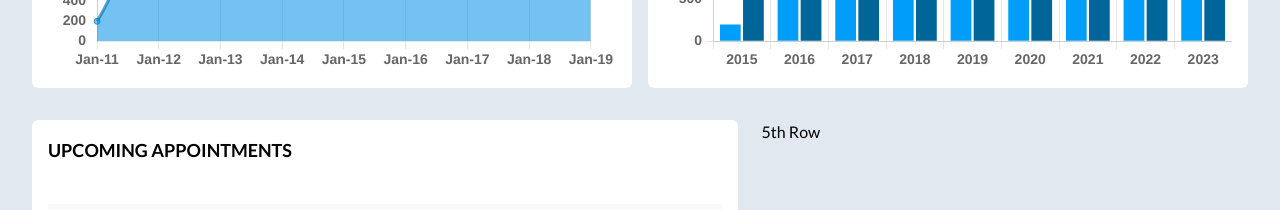
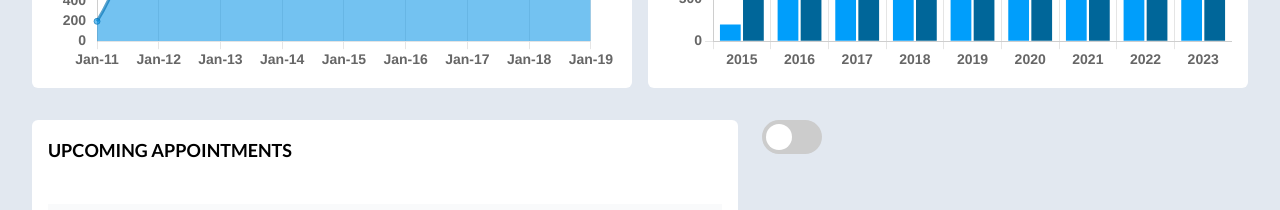
Before and after one commit to T3d4/medboard, a Vue app: page / in a window 1280 px wide. Shown: the part 1520-1730 px from the top of the page. Built offline with nearby package versions, Linux system fonts and the light colour scheme; a web font is replaced by a local one.

Commit message:
created button toggle component

```diff
--- /dev/null
+++ b/src/components/ToggleButton.vue
@@ -0,0 +1,77 @@
+<template>
+    <div>
+    <label class="switch" for="status">
+    <input type="checkbox" id="status" v-model="isChecked"/>
+    <span class="slider round"></span>
+    </label>
+    </div>
+</template>
+
+<script setup>
+import { ref } from 'vue';
+
+const isChecked = ref(Boolean)
+</script>
+
+<style scoped>
+.switch {
+  position: relative;
+  display: inline-block;
+  width: 60px;
+  height: 34px;
+}
+
+/* Hide default HTML checkbox */
+.switch input {
+  opacity: 0;
+  width: 0;
+  height: 0;
+}
+
+/* The slider */
+.slider {
+  position: absolute;
+  cursor: pointer;
+  top: 0;
+  left: 0;
+  right: 0;
+  bottom: 0;
+  background-color: #ccc;
+  -webkit-transition: .4s;
+  transition: .4s;
+}
+
+.slider:before {
+  position: absolute;
+  content: "";
+  height: 26px;
+  width: 26px;
+  left: 4px;
+  bottom: 4px;
+  background-color: white;
+  -webkit-transition: .4s;
+  transition: .4s;
+}
+
+input:checked + .slider {
+  background-color: #2196F3;
+}
+
+input:focus + .slider {
+  box-shadow: 0 0 1px #2196F3;
+}
+
+input:checked + .slider:before {
+  -webkit-transform: translateX(26px);
+  -ms-transform: translateX(26px);
+  transform: translateX(26px);
+}
+
+.slider.round {
+  border-radius: 34px;
+}
+
+.slider.round:before {
+  border-radius: 50%;
+}
+</style>
--- a/src/views/MedBoard.vue
+++ b/src/views/MedBoard.vue
@@ -411,7 +411,7 @@
           </div>
           </div>
       </div>
-      <div class="basis-2/5 max-w-[40%]">5th Row</div>
+      <div class="basis-2/5 max-w-[40%]"><ToggleButton/></div>
     </div>
     <div class="flex flex-row px-4 py-6">
       <div class="basis-1/2 max-w-[50%]">6th Row</div>
@@ -431,6 +431,7 @@ import doctors from '../data/doctors.json'
 import { setPatientTotalChart } from '../data/patientChartData'
 import {setPatientInChart} from '../data/patientInChartData'
 import upcomingAppointData from '../data/upcomingAppointData.json'
+import ToggleButton from '../components/ToggleButton.vue'
 
 onMounted(() => {
   chartAppointment.value = setAppointment()
```
